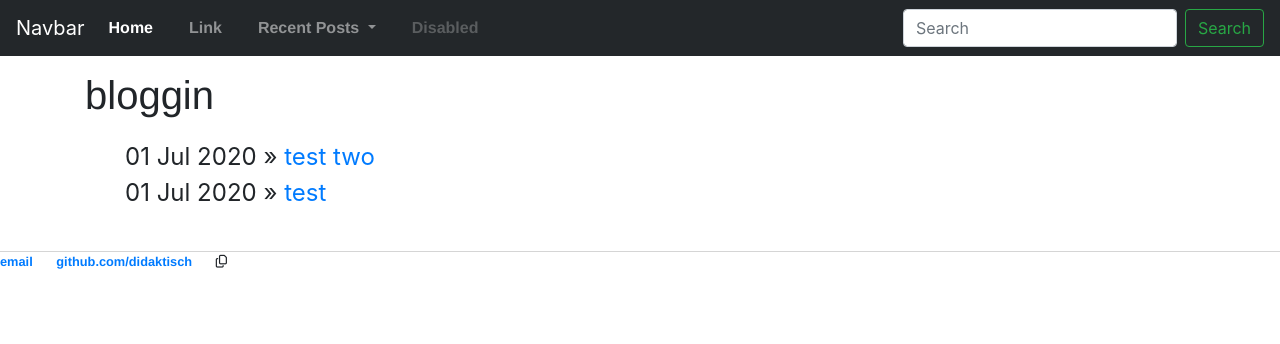
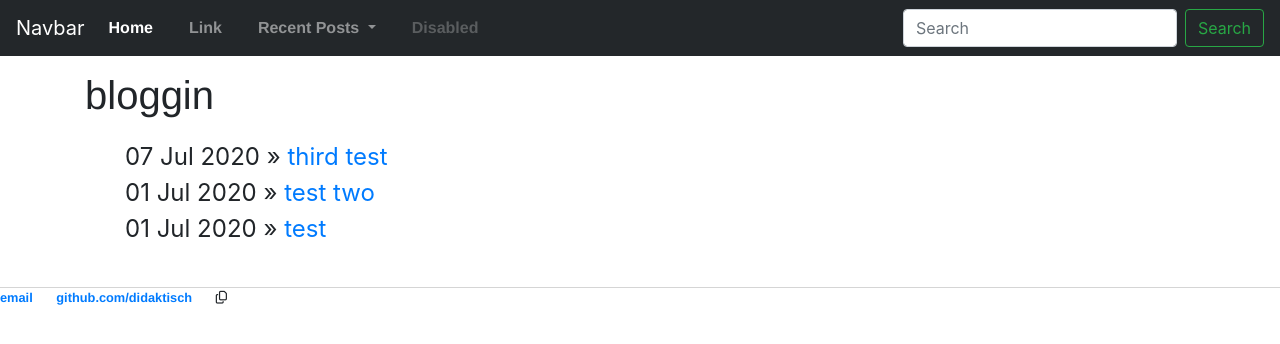
Before and after one commit to didaktisch/didaktisch.github.io, a Jekyll site: the page built from blog/index.html, in a window 1280 px wide. Shown: the top 344 px of the page. Built offline with Jekyll 4.4.1, drawn with Linux system fonts in a browser that asks for light colours; nearby versions of some CDN libraries.

Commit message:
testing
test

```diff
--- a/_layouts/default.html
+++ b/_layouts/default.html
@@ -35,7 +35,6 @@
 						{% for post in site.posts limit:5 %}
 						<a href="{{ post.url }}" class="dropdown-item">{{ post.title }}</a>
 						{% endfor %}
-						<div class="dropdown-divider"></div>
 					</div>
 				</li>
 				<li class="nav-item">
--- /dev/null
+++ b/_posts/2020-07-07-third-test.md
@@ -0,0 +1,7 @@
+---
+layout: post
+title: "third test"
+date: 2020-07-07
+---
+
+Testing dropdown functions.
```
